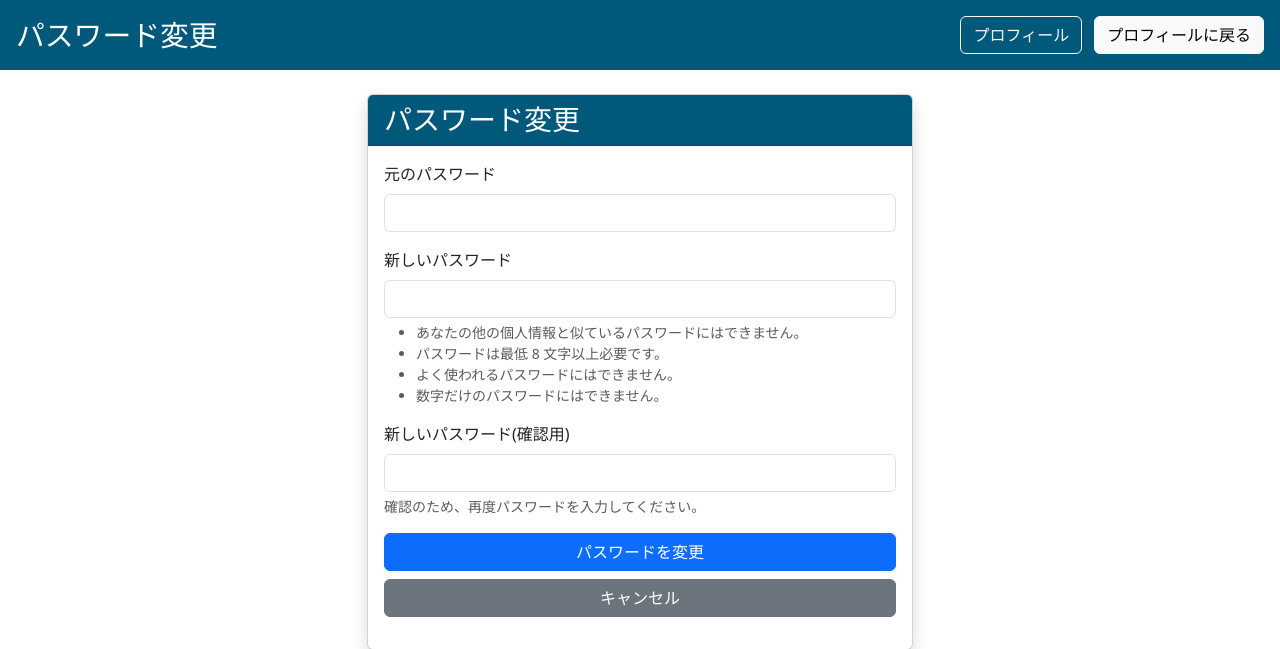
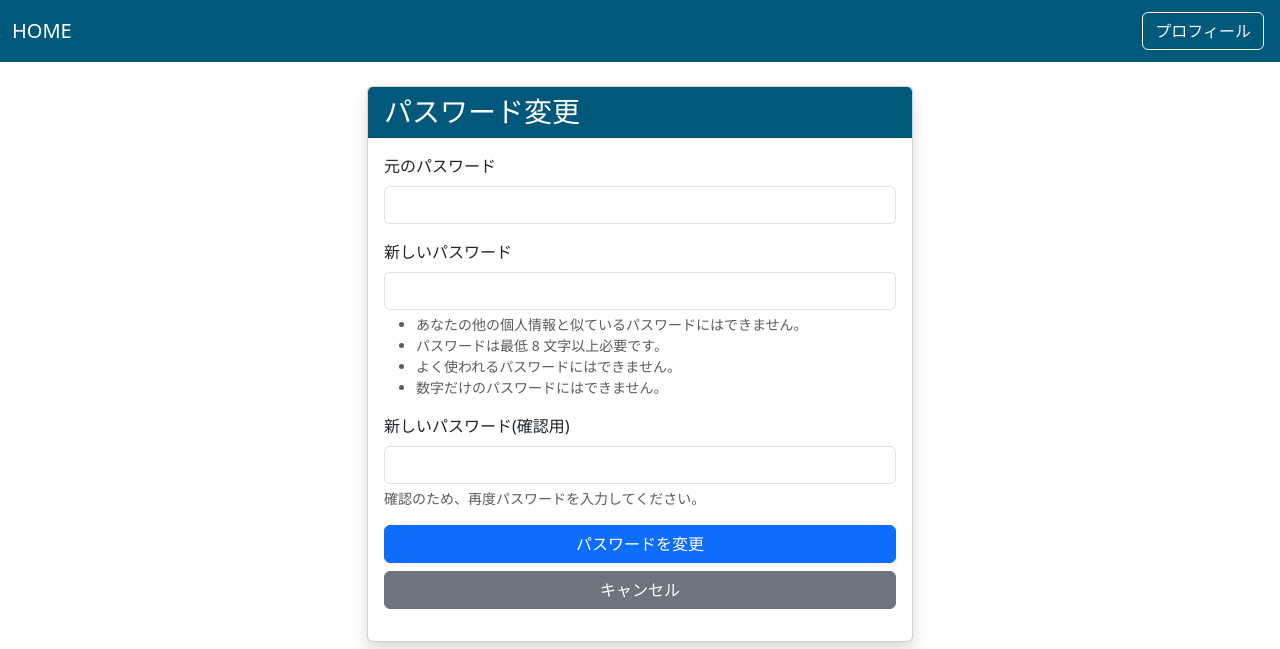
Before and after one commit to sumina10/nittc2025-j4exp-3, a Django app: page /accounts/password_change/ in a window 1280 px wide. Shown: the top 649 px of the page. Run offline with Django 5.2, Linux system fonts and the light colour scheme; the visitor is signed in with stand-in values (Sample User, id 1); parts of the project's set-up code (start-up, migrations or seed data) failed here and were passed over; some libraries are stand-ins or nearby versions.

Commit message:
ベースの変更

```diff
--- a/accounts/templates/accounts/base.html
+++ b/accounts/templates/accounts/base.html
@@ -8,84 +8,46 @@
 
 <head>
     <meta charset="UTF-8">
-    <title>{% block title %}学生用HOME{% endblock %}</title>
+    <title>{% block title %}HOME{% endblock %}</title>
     <meta name="viewport" content="width=device-width, initial-scale=1">
     <style>
         :root {
             --bs-primary: #00587A;
             --bs-primary-rgb: 0, 88, 122;
         }
-
-        body {
-            background-color: #ffffff;
-        }
-
-        .header {
-            background-color: var(--bs-primary);
-            color: white;
-            padding: 1rem;
-            display: flex;
-            justify-content: space-between;
-            align-items: center;
-        }
-
-        .header h1 {
-            font-size: 1.8rem;
-            margin: 0;
-        }
-
-        .status-icon {
-            width: 15px;
-            height: 15px;
-            border-radius: 50%;
-            display: inline-block;
-            margin-right: 5px;
-        }
-
-        .status-submitted {
-            background-color: green;
-        }
-
-        .status-in-progress {
-            background-color: orange;
-        }
-
-        .status-resubmit-working {
-            background-color: yellow;
-        }
-
-        .status-resubmitted {
-            background-color: blue;
-        }
-
-        .table th {
-            background-color: #00587A;
-            color: white;
-        }
-
-        .table td,
-        .table th {
-            vertical-align: middle;
-        }
-
-        .action-icon {
-            cursor: pointer;
-        }
     </style>
 </head>
-
 <body>
     <!-- ヘッダー -->
-    <div class="header">
-        <h1>{% block header_title %}学生用HOME{% endblock %}</h1>
-        <div>
-            {% if user.is_authenticated %}
-            <a href="{% url 'profile' %}" class="btn btn-outline-light me-2">プロフィール</a>
-            {% endif %}
-            {% block header_button %}
-            {% endblock %}
+    <nav class="navbar navbar-expand-lg navbar-light bg-primary">
+        <div class="container-fluid">
+            <a class="navbar-brand text-white" href="{% url 'profile' %}">
+                HOME
+            </a>
+
+            <button class="navbar-toggler" type="button" data-bs-toggle="collapse" data-bs-target="#navbarNav" aria-controls="navbarNav" aria-expanded="false">
+                <span class="navbar-toggler-icon"></span>
+            </button>
+
+            <div class="collapse navbar-collapse" id="navbarNav">
+                <ul class="navbar-nav ms-auto mb-2 mb-lg-0 align-items-end">
+                    {% if user.is_authenticated %}
+                        <li class="nav-item m-lg-1 m-2">
+                            <a class="btn btn-outline-light" href="{% url 'profile' %}">
+                                プロフィール
+                            </a>
+                        </li>
+                    {% else %}
+                        <li class="nav-item m-lg-1 m-2">
+                            <a class="btn btn-outline-light" href="{% url 'login' %}">
+                                ログイン
+                            </a>
+                        </li>
+                    {% endif %}
+                </ul>
+            </div>
         </div>
-    </div>
+    </nav>
 
     {% block content %}
     {% endblock %}
```
Also changed, not shown: task/templates/task/student_base.html (+5 -6 lines), task/templates/task/teacher_base.html (+5 -5 lines).
